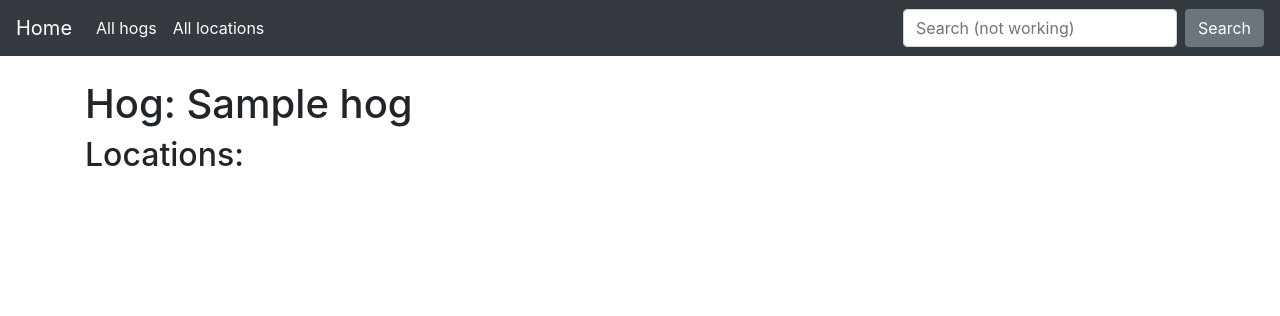
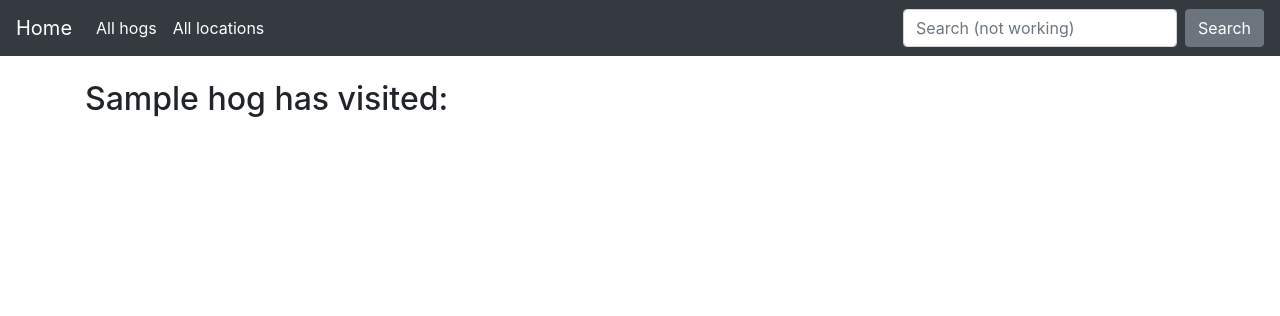
Before and after one commit to tech4nature/hogapp, a Django app: page /hog/000 in a window 1280 px wide. Shown: the top 316 px of the page. Run offline with Django 3.2, Linux system fonts and the light colour scheme; tables that the repository leaves empty hold one stand-in row (values such as "Sample post"); some libraries are stand-ins or nearby versions.

Commit message:
Layout tweaks

```diff
--- a/hog/frontend/templates/hog.html
+++ b/hog/frontend/templates/hog.html
@@ -5,12 +5,7 @@
 
   <div class="row">
     <div class="col">
-      <h1>Hog: {{ hog.name }}</h1>
-    </div>
-  </div>
-  <div class="row">
-    <div class="col">
-      <h2>Locations:</h2>
+      <h2>{{ hog.name }} has visited:</h2>
       <ul>
         {% for location in hog.locations %}
         <li><a href="{% url 'location' location.code %}">{{ location }}</a></li>
--- a/hog/frontend/templates/location.html
+++ b/hog/frontend/templates/location.html
@@ -22,11 +22,12 @@
       <div class="measurement-chart" id="temp-container" style="width:100%; height:400px;">Loading...</div>
     </div>
   </div>
+  <hr>
   <div class="row">
     <div class="col">
-      <h2>Visitors:</h2>
+      <h2>Hogs that have visited {{ location.name }}</h2>
         {% for hog in location.hogs %}
-          <h3><a href="">{{ hog }}</a></h3>
+          <h3><a href="{% url 'hog' hog.code %}">{{ hog }}</a></h3>
           <div class="measurement-chart" id="weight-container-{{ hog.code }}" style="width:100%; height:400px;">Loading...</div>
         {% endfor %}
     </div>
```
